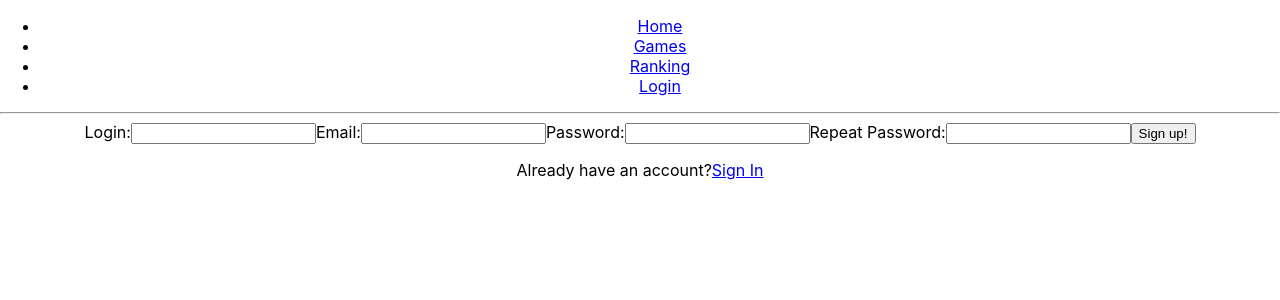
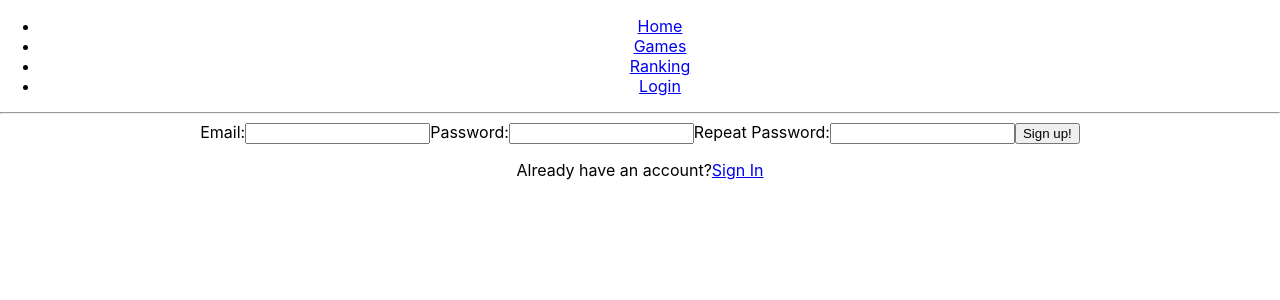
Before and after one commit to AntonDybko/awesomeGames, a React (Create React App) app in the folder client/: page /register in a window 1280 px wide. Shown: the top 300 px of the page. Built offline with nearby package versions, Linux system fonts and the light colour scheme.

Commit message:
Fixed unhandled API error when trying to put POST the same user from SignUpPage.tsx

```diff
--- a/client/src/components/profile/SignUpPage.tsx
+++ b/client/src/components/profile/SignUpPage.tsx
@@ -4,7 +4,6 @@ import axios from 'axios';
 
 const SignUpPage: React.FC = () => {
     const [formData, setFormData] = useState({
-        login: '',
         email: '',
         password: '',
         passwordAgain: '',
@@ -21,9 +20,8 @@ const SignUpPage: React.FC = () => {
     };
 
     const postData = async () => {
-        const url = 'http://localhost:5000/users/register'; // Move to .env
+        const url = "http://localhost:5000/users/register";
         const data = {
-            username: formData.login,
             email: formData.email,
             password: formData.password
         };
@@ -32,6 +30,7 @@ const SignUpPage: React.FC = () => {
             const response = await axios.post<FormData>(url, data);
             console.log('POSTED:', response);
         } catch (error: any) {
+            if (error.response.data.details) {
                 if (error.response.data.details.password) {
                     setFormData({
                         ...formData,
@@ -40,6 +39,15 @@ const SignUpPage: React.FC = () => {
                         ok: false,
                         errorMessage: 'Password must contain at least one lowercase letter, one uppercase letter, one digit, and one special character'
                     });
+                }
+            } else {
+                if (error.response.data.message) {
+                    setFormData({
+                        ...formData,
+                        ok: false,
+                        errorMessage: error.response.data.message
+                    });
+                }
             }
         }
     }
@@ -64,16 +72,6 @@ const SignUpPage: React.FC = () => {
     return (
         <div>
             <form onSubmit={handleSubmit}>
-                <label>
-                    Login:
-                    <input
-                        type="text"
-                        name="login"
-                        value={formData.login}
-                        onChange={handleInputChange}
-                    />
-                </label>
-
                 <label>
                     Email:
                     <input
```
Also changed, not shown: 1 other file (tests, documents, lock files or other folders). Lines whose indentation alone changed are shown as unchanged.
